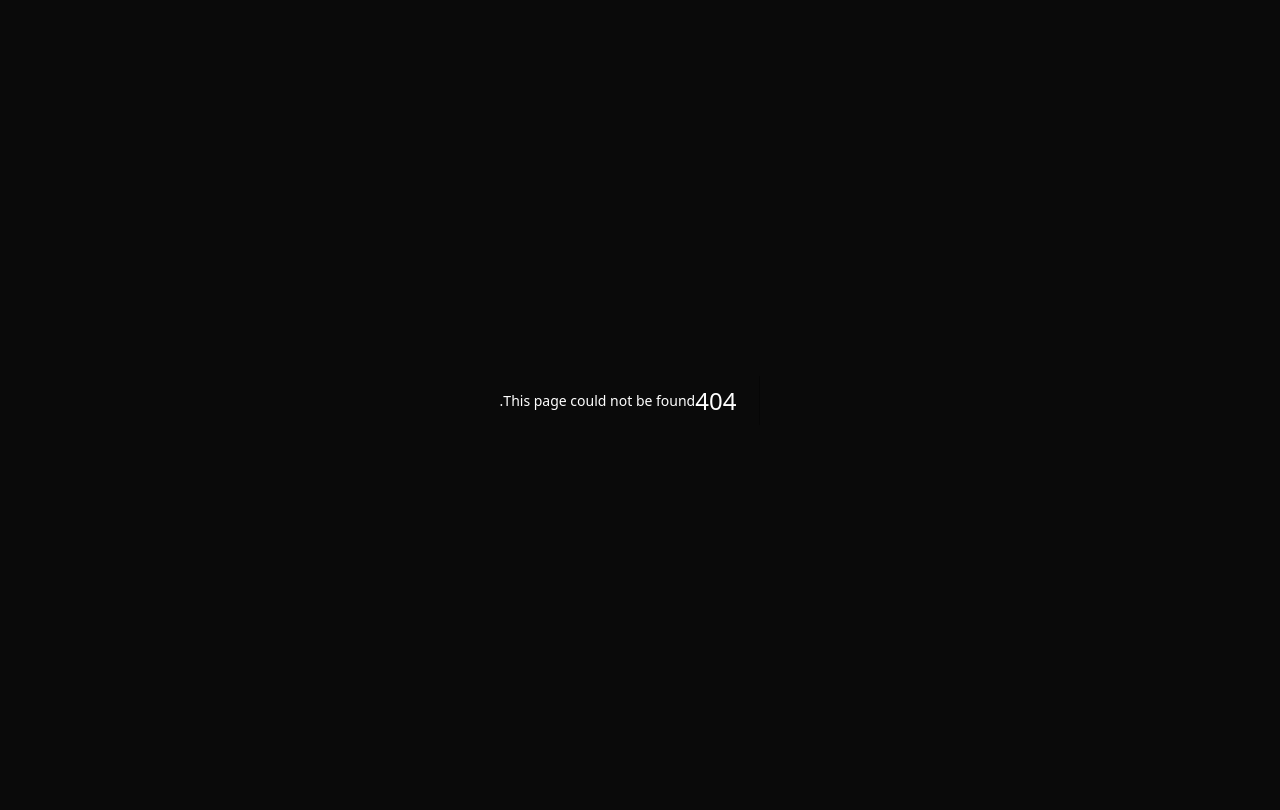
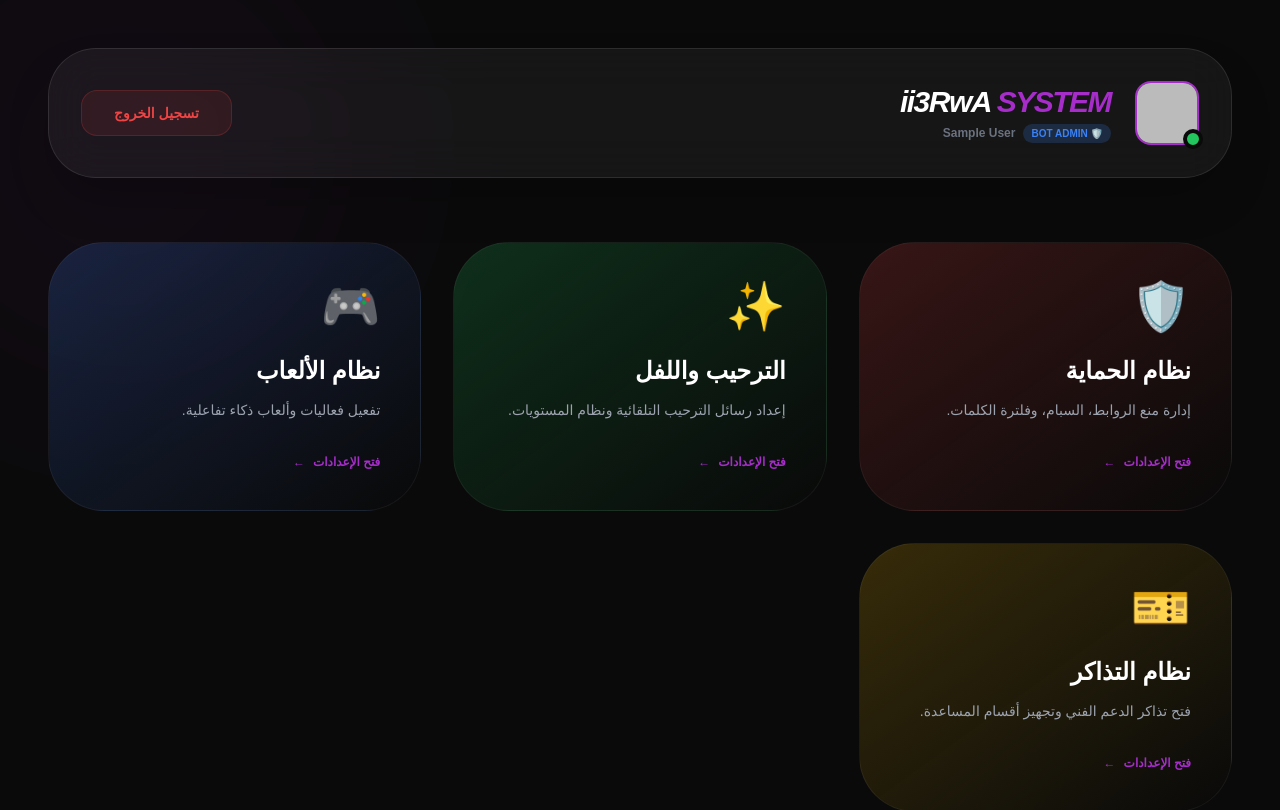
Before and after one commit to abdalrahmanabnmohammed-png/ii3rwa-bot2222, a Next.js app: page /dashboard in a window 1280 px wide. Before the commit this address had no page. Shown: the top 810 px of the page. Built offline with nearby package versions, Linux system fonts and the light colour scheme; no server answers; sample sign-in values are in the browser's storage.

Commit message:
Create page.js

```diff
--- /dev/null
+++ b/src/app/dashboard/page.js
@@ -0,0 +1,107 @@
+"use client";
+import { useSession, signOut } from "next-auth/react";
+import { useRouter } from "next/navigation";
+import { useEffect, useState } from "react";
+
+export default function DashboardPage() {
+  const { data: session, status } = useSession();
+  const router = useRouter();
+  const [loading, setLoading] = useState(true);
+
+  // ⚠️ ضع هنا الآيدي الخاص بك (المالك الرئيسي)
+  const OWNER_IDS = ["741981934447493160"];
+  const isOwner = session?.user?.id && OWNER_IDS.includes(session.user.id);
+
+  useEffect(() => {
+    if (status === "unauthenticated") {
+      router.push('/login');
+    } else if (status === "authenticated") {
+      setLoading(false);
+    }
+  }, [status, router]);
+
+  // مصفوفة الأنظمة البرمجية
+  const botSystems = [
+    { id: 'security', name: 'نظام الحماية', icon: '🛡️', color: 'from-red-500/20', desc: 'إدارة منع الروابط، السبام، وفلترة الكلمات.' },
+    { id: 'welcome', name: 'الترحيب واللفل', icon: '✨', color: 'from-green-500/20', desc: 'إعداد رسائل الترحيب التلقائية ونظام المستويات.' },
+    { id: 'games', name: 'نظام الألعاب', icon: '🎮', color: 'from-blue-500/20', desc: 'تفعيل فعاليات وألعاب ذكاء تفاعلية.' },
+    { id: 'tickets', name: 'نظام التذاكر', icon: '🎫', color: 'from-yellow-500/20', desc: 'فتح تذاكر الدعم الفني وتجهيز أقسام المساعدة.' },
+    // بطاقات خاصة بالمالك فقط
+    { id: 'admin-perms', name: 'إدارة الطاقم', icon: '🔑', color: 'from-purple-500/20', desc: 'إضافة وإزالة الملاك والإداريين والتحكم بالصلاحيات.' },
+    { id: 'logs', name: 'السجلات (Logs)', icon: '📜', color: 'from-gray-500/20', desc: 'مراقبة جميع تحركات وعمليات البوت في السيرفر.' },
+  ];
+
+  if (loading || status === "loading") {
+    return (
+      <div className="min-h-screen bg-[#0a0a0a] flex items-center justify-center">
+        <div className="w-12 h-12 border-4 border-[#A62DC9] border-t-transparent rounded-full animate-spin"></div>
+      </div>
+    );
+  }
+
+  return (
+    <div className="min-h-screen bg-[#0a0a0a] text-white p-6 md:p-12 relative overflow-hidden" dir="rtl">
+      {/* لمسات جمالية للخلفية */}
+      <div className="absolute top-[-10%] left-[-10%] w-[500px] h-[500px] bg-[#A62DC9] opacity-5 blur-[120px] rounded-full pointer-events-none"></div>
+
+      <div className="max-w-7xl mx-auto relative z-10">
+
+        {/* الهيدر العلوي */}
+        <header className="flex flex-col md:flex-row justify-between items-center mb-16 bg-white/5 backdrop-blur-xl p-8 rounded-[3rem] border border-white/10 shadow-2xl">
+          <div className="flex items-center gap-6">
+            <div className="relative">
+              <img src={session?.user?.image} className="w-16 h-16 rounded-2xl border-2 border-[#A62DC9]" alt="avatar" />
+              <div className="absolute -bottom-1 -right-1 w-5 h-5 bg-green-500 border-4 border-[#0a0a0a] rounded-full"></div>
+            </div>
+            <div>
+              <h1 className="text-3xl font-black italic tracking-tighter">ii3RwA <span className="text-[#A62DC9]">SYSTEM</span></h1>
+              <div className="flex items-center gap-2 mt-1">
+                <span className={`text-[10px] px-2 py-0.5 rounded-full font-black uppercase ${isOwner ? 'bg-[#A62DC9]/20 text-[#A62DC9]' : 'bg-blue-500/20 text-blue-500'}`}>
+                  {isOwner ? "👑 Master Owner" : "🛡️ Bot Admin"}
+                </span>
+                <span className="text-xs text-gray-500 font-bold">{session?.user?.name}</span>
+              </div>
+            </div>
+          </div>
+          <button
+            onClick={() => signOut({ callbackUrl: '/login' })}
+            className="bg-red-500/10 hover:bg-red-500 text-red-500 hover:text-white px-8 py-3 rounded-2xl border border-red-500/20 transition-all font-black text-sm"
+          >
+            تسجيل الخروج
+          </button>
+        </header>
+
+        {/* شبكة الأنظمة البرمجية مع الفلترة */}
+        <div className="grid grid-cols-1 md:grid-cols-2 lg:grid-cols-3 gap-8">
+          {botSystems.map((bot) => {
+            // التحقق من الصلاحية قبل العرض (إخفاء إدارة الطاقم والسجلات عن غير الملاك)
+            if ((bot.id === 'admin-perms' || bot.id === 'logs') && !isOwner) {
+              return null;
+            }
+
+            return (
+              <div
+                key={bot.id}
+                onClick={() => router.push(`/dashboard/${bot.id}`)}
+                className={`group relative bg-gradient-to-br ${bot.color} to-transparent border border-white/5 p-10 rounded-[3.5rem] cursor-pointer hover:border-[#A62DC9]/50 hover:scale-[1.03] transition-all duration-500`}
+              >
+                <div className="text-5xl mb-6 group-hover:scale-110 transition-transform duration-500">{bot.icon}</div>
+                <h3 className="text-2xl font-black mb-3">{bot.name}</h3>
+                <p className="text-gray-400 text-sm leading-relaxed mb-8">{bot.desc}</p>
+
+                <div className="flex items-center gap-2 text-[#A62DC9] font-black text-xs">
+                  <span>فتح الإعدادات</span>
+                  <span className="transition-transform group-hover:translate-x-[-5px]">←</span>
+                </div>
+              </div>
+            );
+          })}
+        </div>
+
+        <footer className="mt-24 text-center">
+          <p className="text-gray-700 text-xs font-black uppercase tracking-[0.5em]">ii3RwA Control Panel &copy; 2026</p>
+        </footer>
+      </div>
+    </div>
+  );
+}
```
